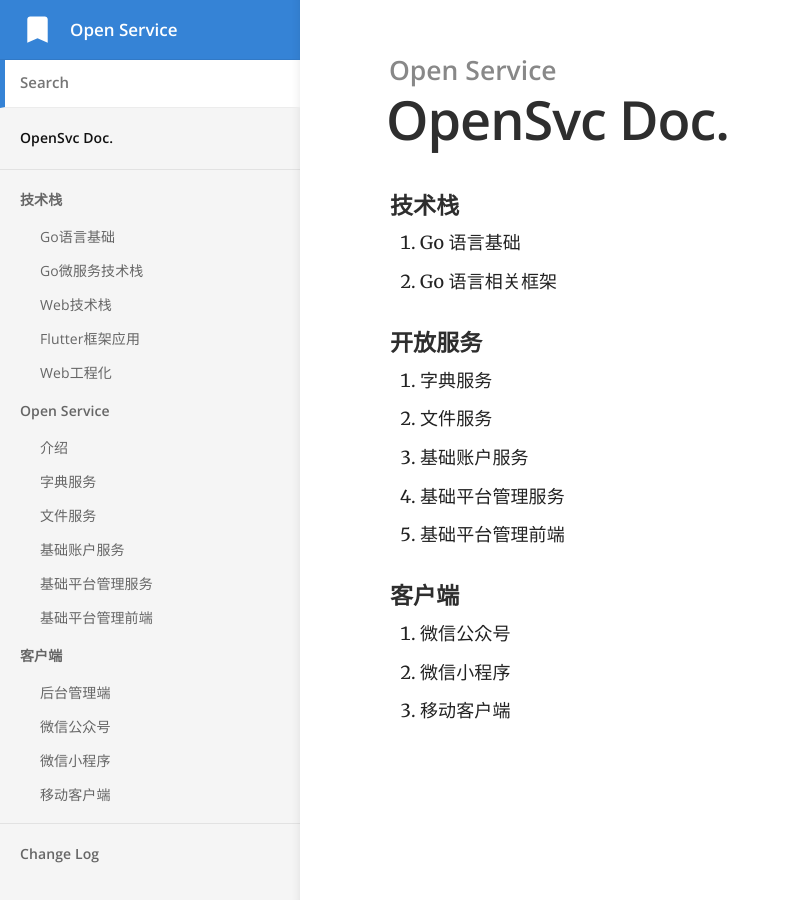
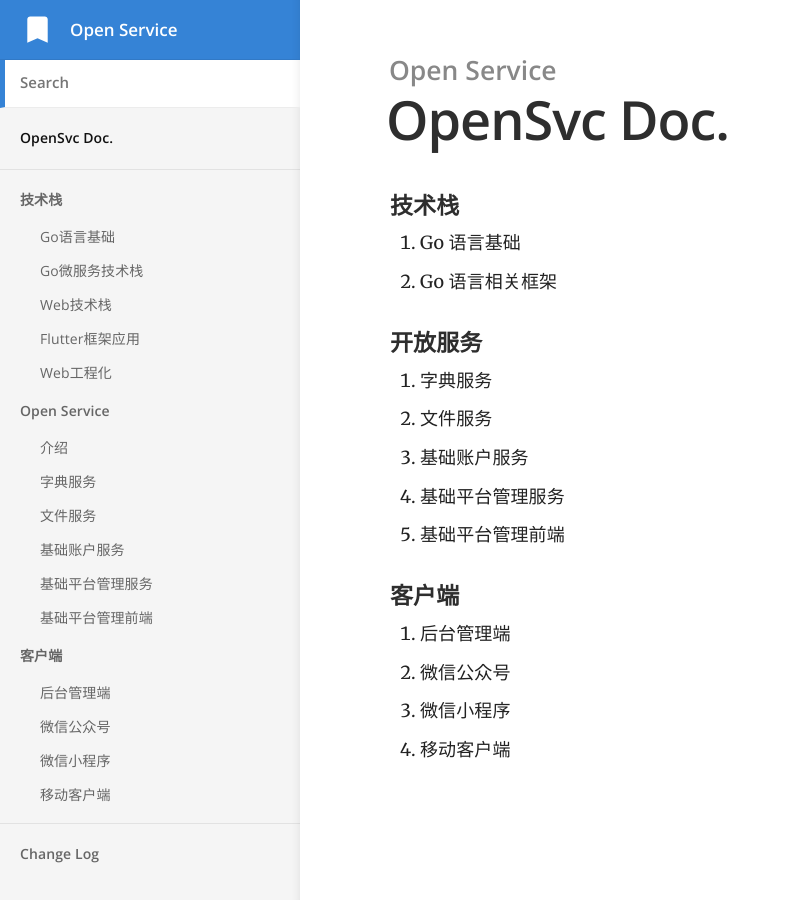
Before and after one commit to pku-hit/opensvc.github.io, a Jekyll site: the page built from index.md, in a window 1280 px wide. Shown: the whole page, without its empty margins (0-790 px from the left). Built offline with Jekyll 4.4.1, drawn with Linux system fonts in a browser that asks for light colours.

Commit message:
🐜更新目录

```diff
--- a/index.md
+++ b/index.md
@@ -17,6 +17,7 @@
 
 #### 客户端
 
-1. 微信公众号
-2. 微信小程序
-3. 移动客户端
+1. 后台管理端
+2. 微信公众号
+3. 微信小程序
+4. 移动客户端
```
